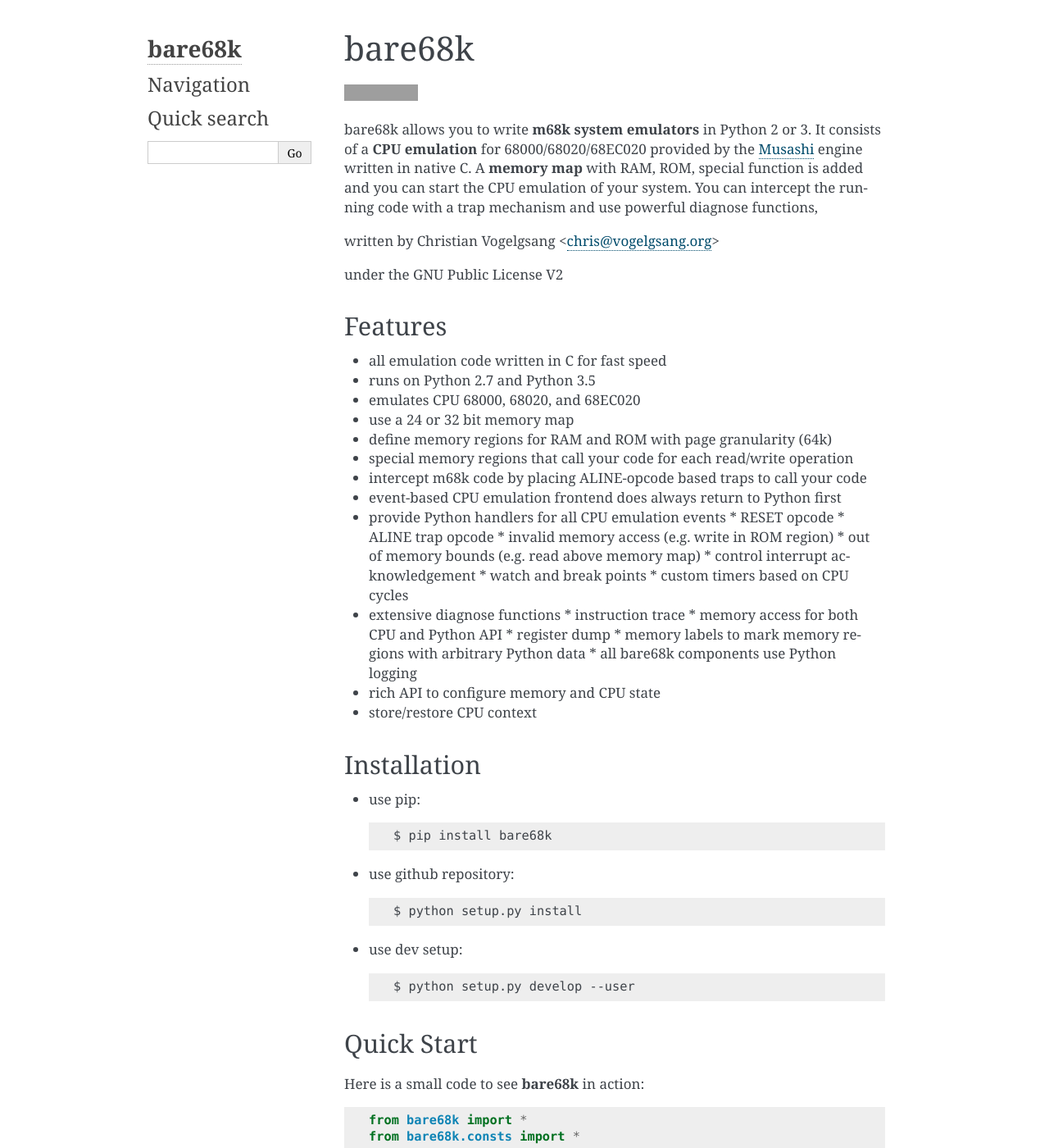
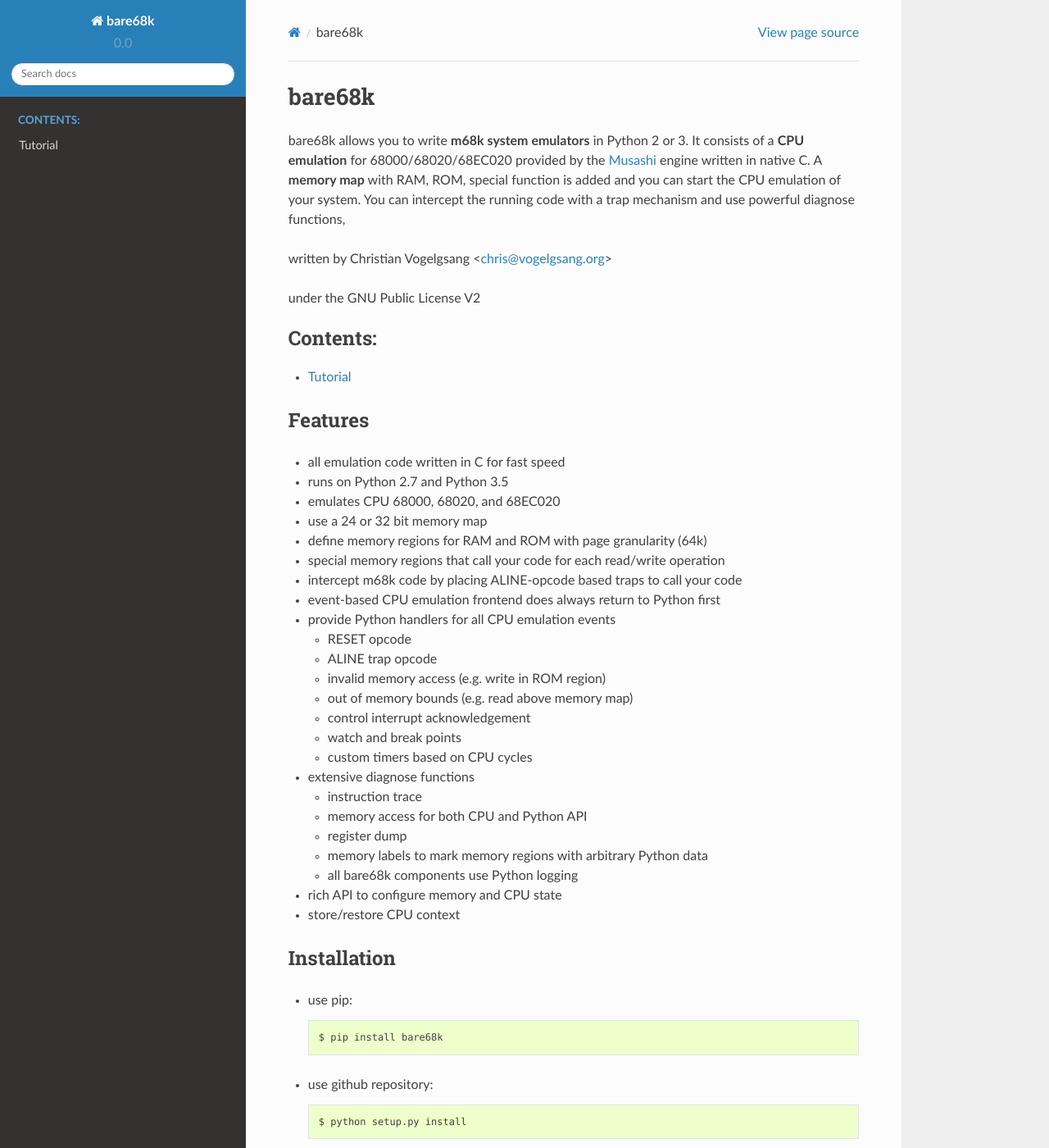
Before and after one commit to cnvogelg/bare68k, a Sphinx documentation site: the page built from docs/index.rst, in a window 1280 px wide and 1400 px high. Shown: the whole window at 82% size. Built offline with Sphinx 7.4.7 and the Read the Docs theme 2.0.0, drawn with Linux system fonts in a browser that asks for light colours; some of the changed text lies outside the part shown; grey boxes are pictures that could not be loaded.

Commit message:
more docs

```diff
--- a/docs/conf.py
+++ b/docs/conf.py
@@ -26,16 +26,17 @@ pygments_style = 'sphinx'
 todo_include_todos = True
 
 # html
-html_theme = 'alabaster'
-html_sidebars = {
-    '**': [
-        'about.html',
-        'navigation.html',
-        'relations.html',  # needs 'show_related': True theme option to display
-        'searchbox.html',
-        'donate.html',
-    ]
-}
+html_theme = 'sphinx_rtd_theme'
+#html_theme = 'alabaster'
+#html_sidebars = {
+#    '**': [
+#        'about.html',
+#        'navigation.html',
+#        'relations.html',  # needs 'show_related': True theme option to display
+#        'searchbox.html',
+#        'donate.html',
+#    ]
+#}
 
 # html help
 htmlhelp_basename = 'bare68kdoc'
--- a/docs/index.rst
+++ b/docs/index.rst
@@ -21,7 +13,12 @@ written by Christian Vogelgsang <chris@vogelgsang.org>
 under the GNU Public License V2
 
 .. _Musashi: https://github.com/kstenerud/Musashi
-.. |travis| image:: https://travis-ci.org/cnvogelg/bare68k.svg?branch=master
+
+.. toctree::
+   :maxdepth: 2
+   :caption: Contents:
+
+   tutorial
 
 Features
 --------
@@ -35,6 +32,7 @@ Features
 * intercept m68k code by placing ALINE-opcode based traps to call your code
 * event-based CPU emulation frontend does always return to Python first
 * provide Python handlers for all CPU emulation events
+
   * RESET opcode
   * ALINE trap opcode
   * invalid memory access (e.g. write in ROM region)
@@ -42,12 +40,15 @@ Features
   * control interrupt acknowledgement
   * watch and break points
   * custom timers based on CPU cycles
+
 * extensive diagnose functions
+
   * instruction trace
   * memory access for both CPU and Python API
   * register dump
   * memory labels to mark memory regions with arbitrary Python data
   * all bare68k components use Python logging
+
 * rich API to configure memory and CPU state
 * store/restore CPU context
 
--- /dev/null
+++ b/docs/tutorial.rst
@@ -0,0 +1,5 @@
+Tutorial
+========
+
+This section gives you a short tutorial on how to use the *bare68k*
+package.
```
Also changed, not shown: other parts of docs/index.rst (+0 -8 lines).
